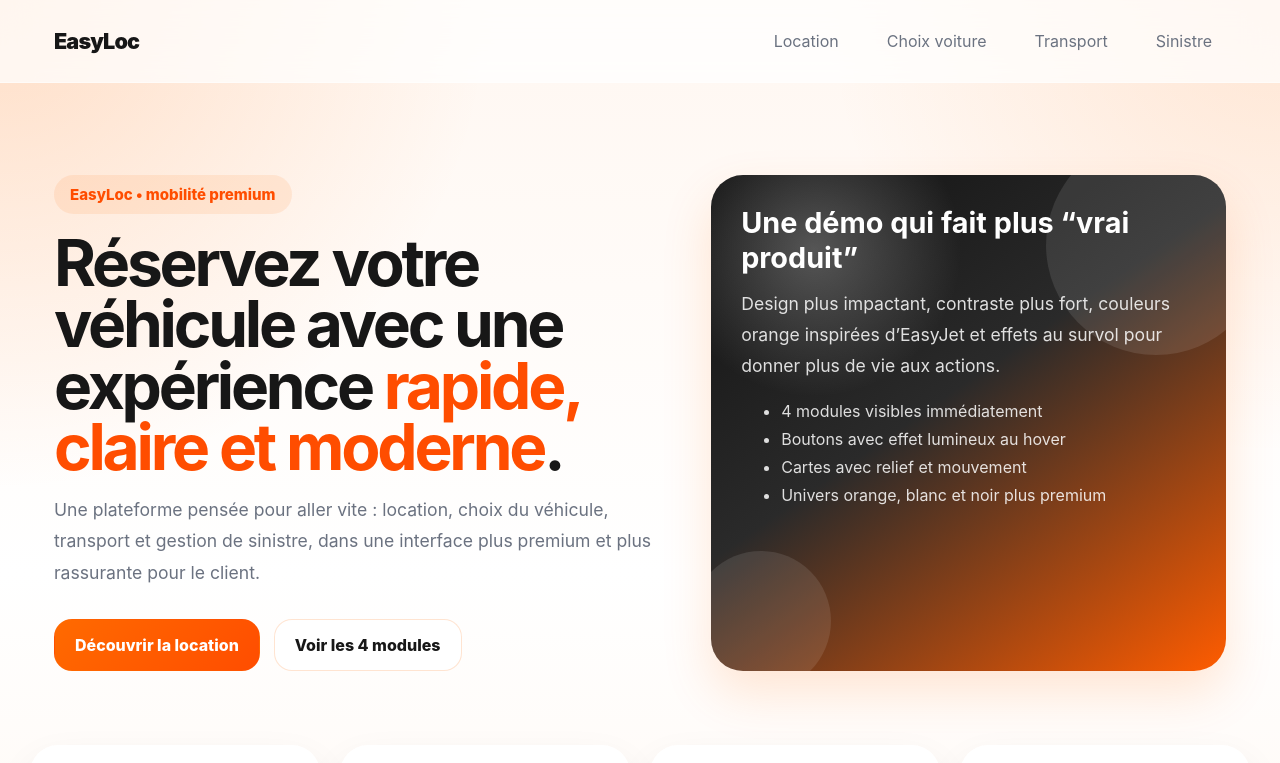
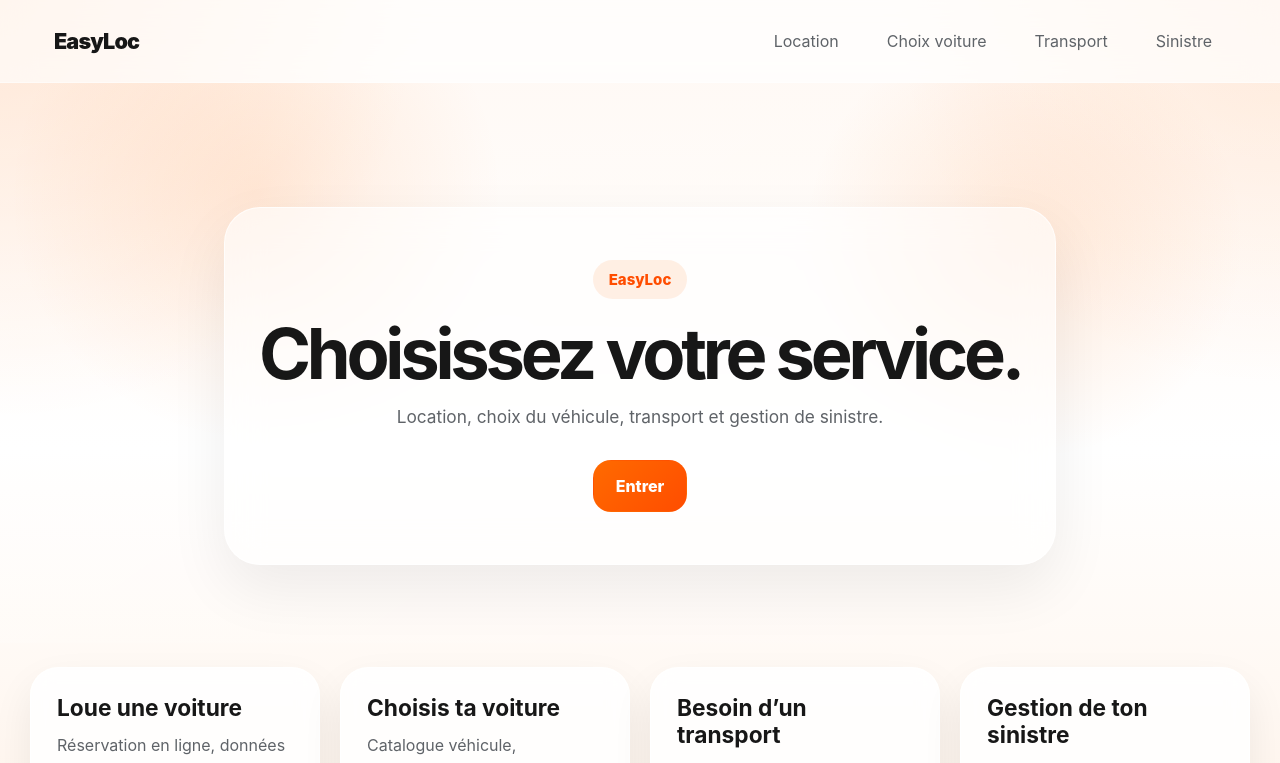
Before and after one commit to MustBees/EasyLoc, a Next.js app: page / in a window 1280 px wide. Shown: the top 763 px of the page. Built offline with nearby package versions, Linux system fonts and the light colour scheme.

Commit message:
Add files via upload
v4

```diff
--- a/app/globals.css
+++ b/app/globals.css
@@ -1,15 +1,14 @@
 :root {
   --bg: #fff7f1;
-  --surface: rgba(255,255,255,0.88);
-  --surface-strong: #ffffff;
+  --surface: rgba(255,255,255,0.92);
   --text: #171717;
-  --muted: #6b7280;
-  --border: rgba(255,255,255,0.3);
+  --muted: #5f6368;
   --orange: #ff6a00;
   --orange-deep: #ff4d00;
-  --orange-soft: #ffefe3;
-  --dark: #111111;
-  --shadow: 0 22px 50px rgba(255, 106, 0, 0.16);
+  --orange-soft: #fff0e4;
+  --dark: #0f0f10;
+  --dark-soft: #1a1a1d;
+  --shadow: 0 24px 60px rgba(255,106,0,0.18);
 }
 
 * { box-sizing: border-box; }
@@ -19,19 +18,19 @@ body {
   font-family: Inter, Arial, Helvetica, sans-serif;
   color: var(--text);
   background:
-    radial-gradient(circle at top left, rgba(255,106,0,0.18), transparent 28%),
-    radial-gradient(circle at top right, rgba(255,106,0,0.13), transparent 26%),
-    linear-gradient(180deg, #fff7f1 0%, #ffffff 48%, #fff3ea 100%);
+    radial-gradient(circle at top left, rgba(255,106,0,0.18), transparent 26%),
+    radial-gradient(circle at top right, rgba(255,106,0,0.12), transparent 24%),
+    linear-gradient(180deg, #fff7f1 0%, #ffffff 46%, #fff1e5 100%);
+  overflow-x: hidden;
 }
 
 a { color: inherit; text-decoration: none; }
-
 .container { max-width: 1220px; margin: 0 auto; padding: 0 24px; }
 
 .header {
   position: sticky;
   top: 0;
-  z-index: 40;
+  z-index: 30;
   background: rgba(255,255,255,0.72);
   backdrop-filter: blur(16px);
   border-bottom: 1px solid rgba(255,255,255,0.45);
@@ -45,11 +44,7 @@ a { color: inherit; text-decoration: none; }
   gap: 18px;
 }
 
-.brand {
-  font-weight: 900;
-  letter-spacing: -0.04em;
-  font-size: 1.35rem;
-}
+.brand { font-weight: 900; letter-spacing: -0.04em; font-size: 1.35rem; }
 
 .nav-links {
   display: flex;
@@ -61,24 +56,64 @@ a { color: inherit; text-decoration: none; }
 .nav-links a {
   padding: 10px 14px;
   border-radius: 999px;
-  transition: transform 0.2s ease, background 0.2s ease, color 0.2s ease;
+  transition: transform 0.2s ease, background 0.2s ease, color 0.2s ease, box-shadow 0.25s ease;
 }
 
 .nav-links a:hover {
-  background: rgba(255,106,0,0.1);
+  background: rgba(255,106,0,0.12);
   color: var(--orange-deep);
-  transform: translateY(-1px);
+  transform: translateY(-2px);
+  box-shadow: 0 10px 26px rgba(255,106,0,0.14);
+}
+
+.main-reveal {
+  opacity: 0;
+  transform: translateY(22px) scale(0.99);
+  transition: opacity 0.6s ease, transform 0.8s ease;
+}
+
+.main-reveal.visible {
+  opacity: 1;
+  transform: translateY(0) scale(1);
 }
 
 .hero {
-  padding: 92px 0 48px;
+  padding: 92px 0 46px;
 }
 
-.hero-grid {
-  display: grid;
-  grid-template-columns: 1.1fr 0.9fr;
-  gap: 28px;
-  align-items: stretch;
+.hero-home {
+  position: relative;
+  min-height: 70vh;
+  display: flex;
+  align-items: center;
+}
+
+.hero-home::before {
+  content: "";
+  position: absolute;
+  inset: 0;
+  background:
+    radial-gradient(circle at 20% 20%, rgba(255,106,0,0.12), transparent 22%),
+    radial-gradient(circle at 80% 28%, rgba(255,106,0,0.12), transparent 20%),
+    linear-gradient(145deg, rgba(255,255,255,0.28), rgba(255,255,255,0));
+  pointer-events: none;
+}
+
+.hero-home-inner {
+  position: relative;
+  z-index: 2;
+}
+
+.hero-home-panel {
+  max-width: 860px;
+  margin: 0 auto;
+  text-align: center;
+  padding: 52px 34px;
+  border-radius: 36px;
+  background: rgba(255,255,255,0.6);
+  border: 1px solid rgba(255,255,255,0.7);
+  backdrop-filter: blur(18px);
+  box-shadow: 0 24px 60px rgba(15,15,16,0.07);
 }
 
 .kicker {
@@ -94,30 +129,26 @@ a { color: inherit; text-decoration: none; }
 }
 
 .hero h1 {
-  margin: 18px 0 16px;
-  font-size: 4rem;
-  line-height: 0.96;
-  letter-spacing: -0.05em;
-  max-width: 720px;
+  margin: 22px 0 14px;
+  font-size: 4.4rem;
+  line-height: 0.94;
+  letter-spacing: -0.06em;
 }
 
 .hero p {
-  margin: 0;
+  margin: 0 auto;
   max-width: 720px;
   color: var(--muted);
-  font-size: 1.1rem;
+  font-size: 1.08rem;
   line-height: 1.8;
-}
-
-.hero-highlight {
-  color: var(--orange-deep);
 }
 
 .hero-actions {
   display: flex;
   gap: 14px;
   flex-wrap: wrap;
-  margin-top: 30px;
+  justify-content: center;
+  margin-top: 28px;
 }
 
 .button {
@@ -125,7 +156,7 @@ a { color: inherit; text-decoration: none; }
   display: inline-flex;
   align-items: center;
   justify-content: center;
-  padding: 15px 20px;
+  padding: 15px 22px;
   border-radius: 18px;
   font-weight: 800;
   border: 1px solid transparent;
@@ -157,59 +188,11 @@ a { color: inherit; text-decoration: none; }
 }
 
 .button-secondary {
-  background: rgba(255,255,255,0.82);
+  background: rgba(255,255,255,0.9);
   border-color: rgba(255,106,0,0.18);
 }
 
-.hero-panel {
-  position: relative;
-  min-height: 100%;
-  border-radius: 32px;
-  background:
-    radial-gradient(circle at 20% 15%, rgba(255,255,255,0.26), transparent 25%),
-    linear-gradient(145deg, #111111 0%, #2a2a2a 45%, #ff5c00 100%);
-  padding: 30px;
-  color: white;
-  box-shadow: var(--shadow);
-  overflow: hidden;
-}
-
-.hero-panel::before,
-.hero-panel::after {
-  content: "";
-  position: absolute;
-  border-radius: 999px;
-  background: rgba(255,255,255,0.1);
-}
-
-.hero-panel::before {
-  width: 220px;
-  height: 220px;
-  top: -40px;
-  right: -40px;
-}
-
-.hero-panel::after {
-  width: 140px;
-  height: 140px;
-  bottom: -20px;
-  left: -20px;
-}
-
-.hero-panel h2 {
-  margin: 0 0 14px;
-  font-size: 1.8rem;
-}
-
-.hero-panel p,
-.hero-panel li {
-  color: rgba(255,255,255,0.85);
-  line-height: 1.75;
-}
-
-.section {
-  padding: 26px 0 62px;
-}
+.section { padding: 24px 0 64px; }
 
 .grid-4 {
   display: grid;
@@ -219,10 +202,10 @@ a { color: inherit; text-decoration: none; }
 
 .card {
   position: relative;
-  background: var(--surface);
-  border: 1px solid rgba(255,255,255,0.5);
+  background: rgba(255,255,255,0.86);
+  border: 1px solid rgba(255,255,255,0.7);
   border-radius: 28px;
-  padding: 24px;
+  padding: 26px;
   box-shadow: 0 18px 42px rgba(17,17,17,0.07);
   backdrop-filter: blur(10px);
   transition: transform 0.25s ease, box-shadow 0.25s ease, border-color 0.25s ease;
@@ -238,26 +221,34 @@ a { color: inherit; text-decoration: none; }
 }
 
 .card:hover {
-  transform: translateY(-8px);
-  box-shadow: 0 26px 54px rgba(255,106,0,0.16);
-  border-color: rgba(255,106,0,0.25);
+  transform: translateY(-9px) scale(1.01);
+  box-shadow: 0 28px 56px rgba(255,106,0,0.18);
+  border-color: rgba(255,106,0,0.22);
 }
 
-.card h2 {
-  margin: 0 0 10px;
-  font-size: 1.42rem;
+.module-card {
+  opacity: 0;
+  transform: translateY(28px);
+  animation: cardReveal 0.75s ease forwards;
 }
 
-.card p {
-  margin: 0 0 22px;
-  color: var(--muted);
-  line-height: 1.8;
+.module-badge {
+  display: inline-flex;
+  align-items: center;
+  justify-content: center;
+  width: 42px;
+  height: 42px;
+  border-radius: 999px;
+  margin-bottom: 20px;
+  background: linear-gradient(135deg, var(--orange) 0%, var(--orange-deep) 100%);
+  color: white;
+  font-weight: 900;
+  box-shadow: 0 12px 24px rgba(255,106,0,0.24);
 }
 
-.card-link {
-  color: var(--orange-deep);
-  font-weight: 800;
-}
+.card h2 { margin: 0 0 10px; font-size: 1.42rem; }
+.card p { margin: 0 0 22px; color: var(--muted); line-height: 1.8; }
+.card-link { color: var(--orange-deep); font-weight: 800; }
 
 .page-title {
   padding: 46px 0 18px;
@@ -329,7 +320,7 @@ a { color: inherit; text-decoration: none; }
   background: rgba(255,255,255,0.96);
   font: inherit;
   outline: none;
-  transition: border-color 0.2s ease, box-shadow 0.2s ease, transform 0.15s ease;
+  transition: border-color 0.2s ease, box-shadow 0.2s ease;
 }
 
 .input:focus, .textarea:focus, .select:focus {
@@ -349,19 +340,173 @@ a { color: inherit; text-decoration: none; }
   font-weight: 700;
 }
 
-.footer {
-  padding: 52px 0 74px;
-  color: var(--muted);
+.footer { padding: 52px 0 74px; color: var(--muted); }
+
+.intro-screen {
+  position: fixed;
+  inset: 0;
+  z-index: 999;
+  display: flex;
+  align-items: center;
+  justify-content: center;
+  overflow: hidden;
+  background:
+    radial-gradient(circle at 50% 50%, rgba(255,106,0,0.28), transparent 22%),
+    linear-gradient(140deg, #080808 0%, #141414 34%, #2a1204 68%, #090909 100%);
+  animation: introFadeOut 0.9s ease forwards;
+  animation-delay: 2.2s;
+}
+
+.intro-overlay {
+  position: absolute;
+  inset: 0;
+  background: linear-gradient(180deg, rgba(255,255,255,0.02), rgba(255,255,255,0));
+}
+
+.intro-center {
+  position: relative;
+  width: min(88vw, 1100px);
+  display: flex;
+  align-items: center;
+  justify-content: center;
+}
+
+.intro-logo-wrap {
+  position: relative;
+  z-index: 5;
+  padding: 18px;
+  border-radius: 30px;
+  opacity: 0;
+  transform: scale(0.7);
+  filter: blur(12px);
+  animation: logoReveal 1.2s cubic-bezier(0.22, 1, 0.36, 1) forwards;
+}
+
+.intro-logo {
+  width: 100%;
+  height: auto;
+  filter: drop-shadow(0 24px 40px rgba(255,106,0,0.35));
+}
+
+.intro-shine {
+  position: absolute;
+  z-index: 6;
+  top: 5%;
+  left: -20%;
+  width: 34%;
+  height: 90%;
+  background: linear-gradient(90deg, transparent, rgba(255,255,255,0.95), transparent);
+  opacity: 0.55;
+  transform: skewX(-18deg);
+  animation: shineSweep 1.3s ease 0.95s forwards;
+}
+
+.intro-rings {
+  position: absolute;
+  border-radius: 999px;
+  border: 1px solid rgba(255,255,255,0.08);
+  box-shadow: inset 0 0 40px rgba(255,106,0,0.08);
+}
+
+.intro-rings-one {
+  width: 78vw;
+  height: 78vw;
+  max-width: 1100px;
+  max-height: 1100px;
+  animation: pulseRing 2.4s ease-out infinite;
+}
+
+.intro-rings-two {
+  width: 58vw;
+  height: 58vw;
+  max-width: 760px;
+  max-height: 760px;
+  animation: pulseRing 2.4s ease-out 0.4s infinite;
+}
+
+.intro-beam {
+  position: absolute;
+  width: 130vw;
+  height: 18vh;
+  background: linear-gradient(90deg, transparent 0%, rgba(255,106,0,0.18) 42%, rgba(255,255,255,0.16) 50%, rgba(255,106,0,0.18) 58%, transparent 100%);
+  filter: blur(26px);
+}
+
+.intro-beam-one {
+  transform: rotate(12deg);
+  animation: beamMove 2.4s ease-in-out infinite;
+}
+
+.intro-beam-two {
+  transform: rotate(-12deg);
+  animation: beamMoveReverse 2.4s ease-in-out infinite;
+}
+
+.intro-particles {
+  position: absolute;
+  inset: 0;
+  background-image:
+    radial-gradient(circle at 20% 20%, rgba(255,255,255,0.4) 0 1px, transparent 1px),
+    radial-gradient(circle at 70% 35%, rgba(255,255,255,0.34) 0 1px, transparent 1px),
+    radial-gradient(circle at 40% 70%, rgba(255,255,255,0.24) 0 1px, transparent 1px),
+    radial-gradient(circle at 80% 80%, rgba(255,255,255,0.26) 0 1px, transparent 1px);
+  background-size: 280px 280px;
+  opacity: 0.55;
+  animation: particlesFloat 10s linear infinite;
+}
+
+@keyframes logoReveal {
+  0% { opacity: 0; transform: scale(0.7); filter: blur(14px); }
+  55% { opacity: 1; }
+  100% { opacity: 1; transform: scale(1); filter: blur(0); }
+}
+
+@keyframes shineSweep {
+  0% { transform: translateX(0) skewX(-18deg); opacity: 0; }
+  18% { opacity: 0.9; }
+  100% { transform: translateX(420%) skewX(-18deg); opacity: 0; }
+}
+
+@keyframes pulseRing {
+  0% { transform: scale(0.92); opacity: 0.25; }
+  70% { opacity: 0.65; }
+  100% { transform: scale(1.08); opacity: 0; }
+}
+
+@keyframes beamMove {
+  0% { transform: translateY(-20px) rotate(12deg) scaleX(0.9); opacity: 0.3; }
+  50% { transform: translateY(8px) rotate(12deg) scaleX(1.05); opacity: 0.8; }
+  100% { transform: translateY(-20px) rotate(12deg) scaleX(0.9); opacity: 0.3; }
+}
+
+@keyframes beamMoveReverse {
+  0% { transform: translateY(24px) rotate(-12deg) scaleX(0.9); opacity: 0.24; }
+  50% { transform: translateY(-10px) rotate(-12deg) scaleX(1.05); opacity: 0.72; }
+  100% { transform: translateY(24px) rotate(-12deg) scaleX(0.9); opacity: 0.24; }
+}
+
+@keyframes particlesFloat {
+  0% { transform: translateY(0); }
+  100% { transform: translateY(-80px); }
+}
+
+@keyframes introFadeOut {
+  to { opacity: 0; visibility: hidden; }
+}
+
+@keyframes cardReveal {
+  to { opacity: 1; transform: translateY(0); }
 }
 
 @media (max-width: 980px) {
-  .hero-grid, .grid-4 { grid-template-columns: repeat(2, minmax(0,1fr)); }
-  .hero-grid { grid-template-columns: 1fr; }
-  .hero h1 { font-size: 3rem; }
+  .grid-4 { grid-template-columns: repeat(2, minmax(0,1fr)); }
+  .hero h1 { font-size: 3.2rem; }
 }
 
 @media (max-width: 720px) {
   .grid-4, .form-grid { grid-template-columns: 1fr; }
-  .hero h1 { font-size: 2.35rem; }
+  .hero h1 { font-size: 2.45rem; }
+  .hero-home-panel { padding: 34px 22px; }
   .nav { align-items: flex-start; padding: 16px 0; }
+  .intro-center { width: 92vw; }
 }
--- a/app/page.tsx
+++ b/app/page.tsx
@@ -1,50 +1,47 @@
+"use client";
+
 import Link from "next/link";
+import { useEffect, useState } from "react";
 import { ModuleCards } from "@/components/ModuleCards";
+import { IntroScreen } from "@/components/IntroScreen";
 
 export default function HomePage() {
+  const [showIntro, setShowIntro] = useState(true);
+  const [revealMain, setRevealMain] = useState(false);
+
+  useEffect(() => {
+    const introTimer = window.setTimeout(() => {
+      setShowIntro(false);
+      window.setTimeout(() => setRevealMain(true), 140);
+    }, 2800);
+
+    return () => window.clearTimeout(introTimer);
+  }, []);
+
   return (
-    <main>
-      <section className="hero">
-        <div className="container hero-grid">
-          <div>
-            <div className="kicker">EasyLoc • mobilité premium</div>
-            <h1>
-              Réservez votre véhicule avec une expérience <span className="hero-highlight">rapide, claire et moderne</span>.
-            </h1>
-            <p>
-              Une plateforme pensée pour aller vite : location, choix du véhicule, transport et gestion de sinistre,
-              dans une interface plus premium et plus rassurante pour le client.
-            </p>
+    <>
+      {showIntro && <IntroScreen />}
+
+      <main className={revealMain || !showIntro ? "main-reveal visible" : "main-reveal"}>
+        <section className="hero hero-home">
+          <div className="container hero-home-inner">
+            <div className="hero-home-panel">
+              <div className="kicker">EasyLoc</div>
+              <h1>Choisissez votre service.</h1>
+              <p>Location, choix du véhicule, transport et gestion de sinistre.</p>
               <div className="hero-actions">
-              <Link href="/rent" className="button button-primary">
-                Découvrir la location
-              </Link>
-              <Link href="#modules" className="button button-secondary">
-                Voir les 4 modules
+                <Link href="#modules" className="button button-primary">
+                  Entrer
                 </Link>
               </div>
             </div>
-
-          <aside className="hero-panel">
-            <h2>Une démo qui fait plus “vrai produit”</h2>
-            <p>
-              Design plus impactant, contraste plus fort, couleurs orange inspirées d’EasyJet et effets au survol pour donner plus de vie aux actions.
-            </p>
-            <ul>
-              <li>4 modules visibles immédiatement</li>
-              <li>Boutons avec effet lumineux au hover</li>
-              <li>Cartes avec relief et mouvement</li>
-              <li>Univers orange, blanc et noir plus premium</li>
-            </ul>
-          </aside>
           </div>
         </section>
 
         <section id="modules" className="container section">
           <ModuleCards />
         </section>
-
-      <footer className="container footer">EasyLoc • version démo visuelle</footer>
       </main>
+    </>
   );
 }
```
Lines whose indentation alone changed are shown as unchanged.
